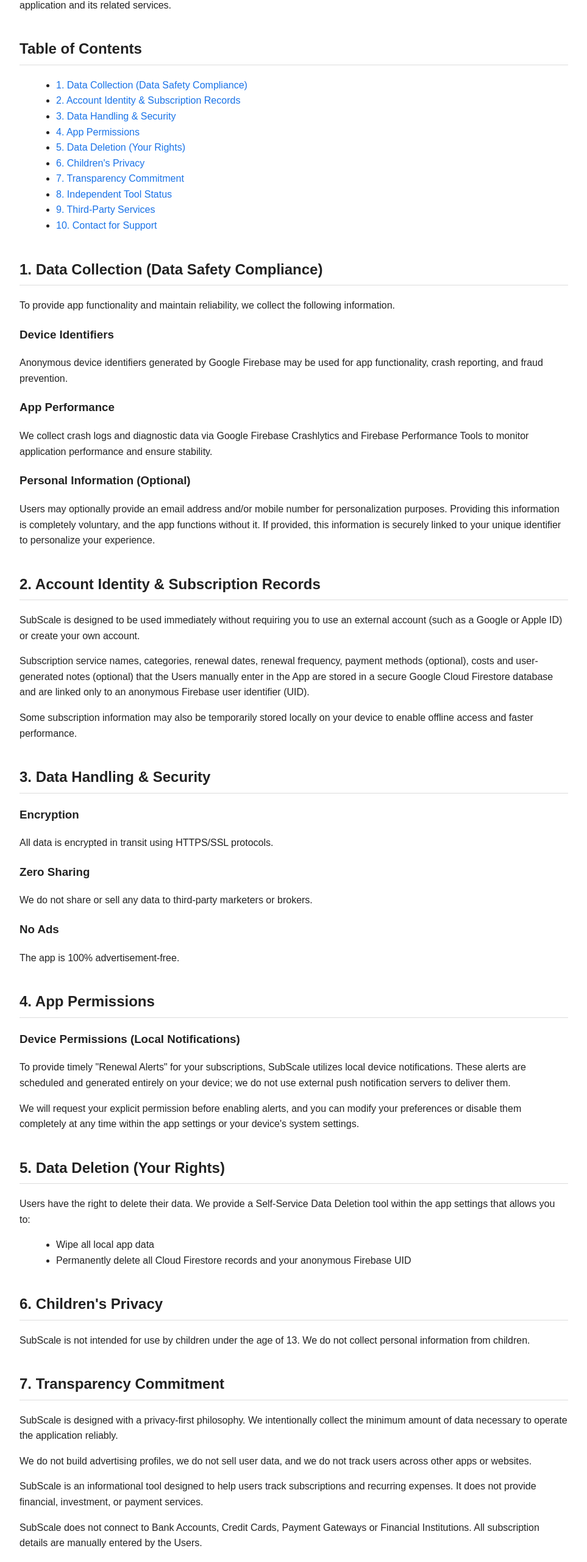
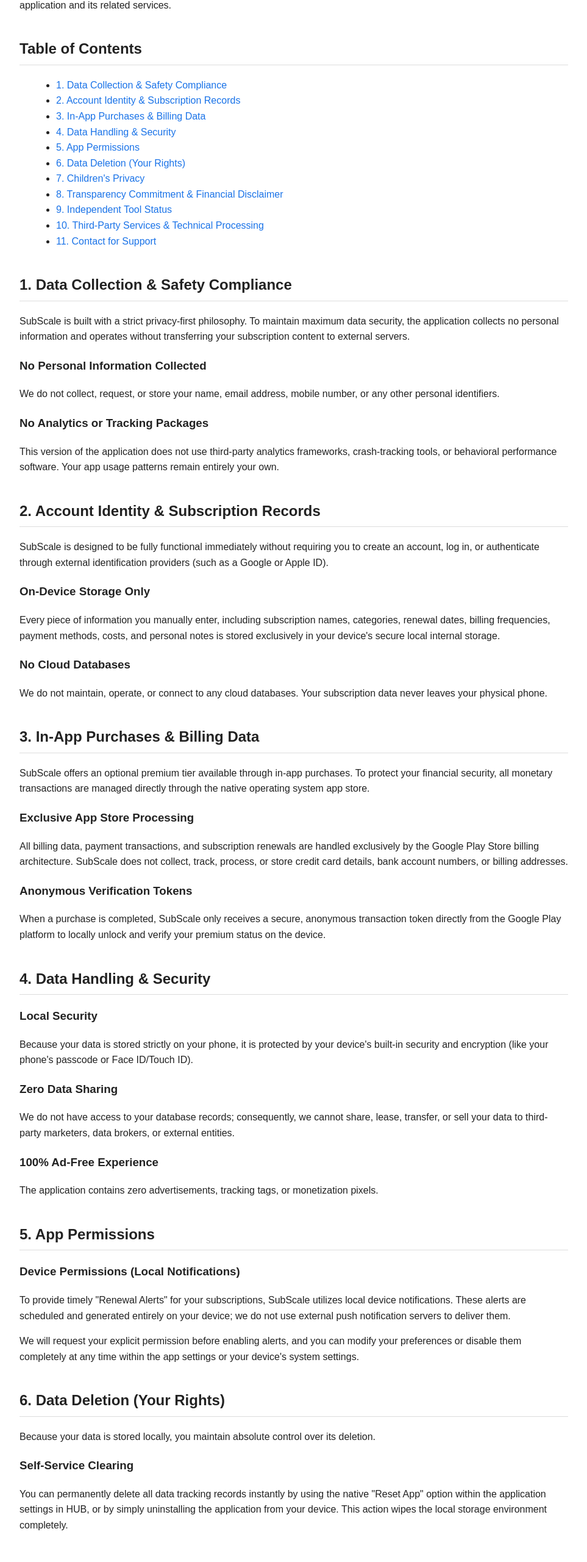
Before and after one commit to jigarshah1301/subscale-privacy, a plain HTML site: page index.html in a window 1280 px wide. Shown: the part 231-2792 px from the top of the page at 61% size, without its empty margins (158-1121 px from the left). Drawn offline with Linux system fonts and the light colour scheme.

Commit message:
Update privacy policy text for V2 premium launch
Update privacy policy text for V2 premium launch

```diff
--- a/index.html
+++ b/index.html
@@ -14,43 +14,19 @@ padding:40px;
 color:#222;
 }
 
-h1{
-text-align:center;
-}
-
-h2{
-margin-top:40px;
-border-bottom:1px solid #ddd;
-padding-bottom:6px;
-}
-
-h3{
-margin-top:20px;
-}
-
-ul{
-margin-left:20px;
-}
-
-.toc a{
-text-decoration:none;
-color:#1a73e8;
-}
-
-.footer{
-margin-top:60px;
-font-size:14px;
-color:#666;
-}
+h1{text-align:center;}
+h2{margin-top:40px;border-bottom:1px solid #ddd;padding-bottom:6px;}
+h3{margin-top:20px;}
+ul{margin-left:20px;}
+.toc a{text-decoration:none;color:#1a73e8;}
+.footer{margin-top:60px;font-size:14px;color:#666;}
 </style>
-
 </head>
-
 <body>
 
 <h1>SubScale Privacy Policy</h1>
 
-<p><strong>Last Updated:</strong> March 14, 2026</p>
+<p><strong>Last Updated:</strong> June 19, 2026</p>
 
 <p>
 This Privacy Policy describes how SubScale handles information when you use the SubScale mobile application.
@@ -58,192 +34,84 @@ By using the application, you acknowledge that you have read and understood this
 This policy applies only to the SubScale application and its related services.
 </p>
 
-
 <h2>Table of Contents</h2>
-
 <ul class="toc">
-<li><a href="#data">1. Data Collection (Data Safety Compliance)</a></li>
-<li><a href="#account">2. Account Identity & Subscription Records</a></li>
-<li><a href="#security">3. Data Handling & Security</a></li>
-<li><a href="#permissions">4. App Permissions</a></li>
-<li><a href="#deletion">5. Data Deletion (Your Rights)</a></li>
-<li><a href="#children">6. Children's Privacy</a></li>
-<li><a href="#transparency">7. Transparency Commitment</a></li>
-<li><a href="#independent">8. Independent Tool Status</a></li>
-<li><a href="#thirdparty">9. Third-Party Services</a></li>
-<li><a href="#contact">10. Contact for Support</a></li>
+<li><a href="#data">1. Data Collection &amp; Safety Compliance</a></li>
+<li><a href="#account">2. Account Identity &amp; Subscription Records</a></li>
+<li><a href="#billing">3. In-App Purchases &amp; Billing Data</a></li>
+<li><a href="#security">4. Data Handling &amp; Security</a></li>
+<li><a href="#permissions">5. App Permissions</a></li>
+<li><a href="#deletion">6. Data Deletion (Your Rights)</a></li>
+<li><a href="#children">7. Children's Privacy</a></li>
+<li><a href="#transparency">8. Transparency Commitment &amp; Financial Disclaimer</a></li>
+<li><a href="#independent">9. Independent Tool Status</a></li>
+<li><a href="#thirdparty">10. Third-Party Services &amp; Technical Processing</a></li>
+<li><a href="#contact">11. Contact for Support</a></li>
 </ul>
 
+<h2 id="data">1. Data Collection &amp; Safety Compliance</h2>
+<p>SubScale is built with a strict privacy-first philosophy. To maintain maximum data security, the application collects no personal information and operates without transferring your subscription content to external servers.</p>
+<h3>No Personal Information Collected</h3>
+<p>We do not collect, request, or store your name, email address, mobile number, or any other personal identifiers.</p>
+<h3>No Analytics or Tracking Packages</h3>
+<p>This version of the application does not use third-party analytics frameworks, crash-tracking tools, or behavioral performance software. Your app usage patterns remain entirely your own.</p>
 
-<h2 id="data">1. Data Collection (Data Safety Compliance)</h2>
+<h2 id="account">2. Account Identity &amp; Subscription Records</h2>
+<p>SubScale is designed to be fully functional immediately without requiring you to create an account, log in, or authenticate through external identification providers (such as a Google or Apple ID).</p>
+<h3>On-Device Storage Only</h3>
+<p>Every piece of information you manually enter, including subscription names, categories, renewal dates, billing frequencies, payment methods, costs, and personal notes is stored exclusively in your device's secure local internal storage.</p>
+<h3>No Cloud Databases</h3>
+<p>We do not maintain, operate, or connect to any cloud databases. Your subscription data never leaves your physical phone.</p>
 
-<p>To provide app functionality and maintain reliability, we collect the following information.</p>
+<h2 id="billing">3. In-App Purchases &amp; Billing Data</h2>
+<p>SubScale offers an optional premium tier available through in-app purchases. To protect your financial security, all monetary transactions are managed directly through the native operating system app store.</p>
+<h3>Exclusive App Store Processing</h3>
+<p>All billing data, payment transactions, and subscription renewals are handled exclusively by the Google Play Store billing architecture. SubScale does not collect, track, process, or store credit card details, bank account numbers, or billing addresses.</p>
+<h3>Anonymous Verification Tokens</h3>
+<p>When a purchase is completed, SubScale only receives a secure, anonymous transaction token directly from the Google Play platform to locally unlock and verify your premium status on the device.</p>
 
-<h3>Device Identifiers</h3>
-<p>
-Anonymous device identifiers generated by Google Firebase may be used for app functionality,
-crash reporting, and fraud prevention.
-</p>
+<h2 id="security">4. Data Handling &amp; Security</h2>
+<h3>Local Security</h3>
+<p>Because your data is stored strictly on your phone, it is protected by your device's built-in security and encryption (like your phone's passcode or Face ID/Touch ID).</p>
+<h3>Zero Data Sharing</h3>
+<p>We do not have access to your database records; consequently, we cannot share, lease, transfer, or sell your data to third-party marketers, data brokers, or external entities.</p>
+<h3>100% Ad-Free Experience</h3>
+<p>The application contains zero advertisements, tracking tags, or monetization pixels.</p>
 
-<h3>App Performance</h3>
-<p>
-We collect crash logs and diagnostic data via Google Firebase Crashlytics and Firebase Performance Tools
-to monitor application performance and ensure stability.
-</p>
+<h2 id="permissions">5. App Permissions</h2>
+<h3>Device Permissions (Local Notifications)</h3>
+<p>To provide timely "Renewal Alerts" for your subscriptions, SubScale utilizes local device notifications. These alerts are scheduled and generated entirely on your device; we do not use external push notification servers to deliver them.</p>
+<p>We will request your explicit permission before enabling alerts, and you can modify your preferences or disable them completely at any time within the app settings or your device's system settings.</p>
 
-<h3>Personal Information (Optional)</h3>
-<p>
-Users may optionally provide an email address and/or mobile number for personalization purposes.
-Providing this information is completely voluntary, and the app functions without it.
-If provided, this information is securely linked to your unique identifier to personalize your experience.
-</p>
+<h2 id="deletion">6. Data Deletion (Your Rights)</h2>
+<p>Because your data is stored locally, you maintain absolute control over its deletion.</p>
+<h3>Self-Service Clearing</h3>
+<p>You can permanently delete all data tracking records instantly by using the native "Reset App" option within the application settings in HUB, or by simply uninstalling the application from your device. This action wipes the local storage environment completely.</p>
 
+<h2 id="children">7. Children's Privacy</h2>
+<p>SubScale is not intended for use by children under the age of 13. We do not knowingly solicit or collect personal information from children, as the application functions entirely without personal user profiles.</p>
 
-<h2 id="account">2. Account Identity & Subscription Records</h2>
+<h2 id="transparency">8. Transparency Commitment &amp; Financial Disclaimer</h2>
+<p>SubScale is designed with a privacy-first philosophy. We intentionally collect the minimum amount of data necessary to operate the application reliably.</p>
+<p>We do not build advertising profiles, we do not sell user data, and we do not track users across other apps or websites.</p>
+<p>SubScale is an informational tool designed to help users track subscriptions and recurring expenses. It does not provide financial, investment, or payment services.</p>
+<p>SubScale does not connect to Bank Accounts, Credit Cards, Payment Gateways or Financial Institutions. All subscription details are manually entered by the Users.</p>
 
-<p>
-SubScale is designed to be used immediately without requiring you to use an external account
-(such as a Google or Apple ID) or create your own account.
-</p>
+<h2 id="independent">9. Independent Tool Status</h2>
+<p>SubScale is an independent subscription management tool. We use company logos and trademarks solely for the purpose of identifying subscription services for users.</p>
+<p>SubScale is not affiliated with, endorsed by, or sponsored by any of the trademark owners whose logos appear within the app. All trademarks remain the property of their respective owners.</p>
 
-<p>
-Subscription service names, categories, renewal dates, renewal frequency, payment methods (optional),
-costs and user-generated notes (optional) that the Users manually enter in the App are stored
-in a secure Google Cloud Firestore database and are linked only to an anonymous Firebase user
-identifier (UID).
-</p>
+<h2 id="thirdparty">10. Third-Party Services &amp; Technical Processing</h2>
+<p>SubScale may use trusted third-party services to support core app functionality and reliability. These services may process limited technical data necessary for their operation.</p>
+<p>We utilize Currency APIs - Frankfurter API and ExchangeRate-API for real time currency conversions.</p>
+<p>iTunes Search API (App Store Service) and Google S2 Favicon API are used to fetch Brand Logos.</p>
+<p>When these services are used, your device may temporarily communicate with their servers, which may result in the transmission of your IP address strictly for the purpose of fulfilling the requested functionality.</p>
 
-<p>
-Some subscription information may also be temporarily stored locally on your device to enable
-offline access and faster performance.
-</p>
+<h2 id="contact">11. Contact for Support</h2>
+<p>If you have any questions regarding this updated Privacy Policy statement, please contact:</p>
+<p><strong>Email:</strong> <a href="mailto:subscalesupport@gmail.com">subscalesupport@gmail.com</a></p>
 
-
-<h2 id="security">3. Data Handling & Security</h2>
-
-<h3>Encryption</h3>
-<p>All data is encrypted in transit using HTTPS/SSL protocols.</p>
-
-<h3>Zero Sharing</h3>
-<p>We do not share or sell any data to third-party marketers or brokers.</p>
-
-<h3>No Ads</h3>
-<p>The app is 100% advertisement-free.</p>
-
-
-<h2 id="permissions">4. App Permissions</h2>
-
-<h3>Device Permissions (Local Notifications)</h3>
-
-<p>
-To provide timely "Renewal Alerts" for your subscriptions, SubScale utilizes local device notifications.
-These alerts are scheduled and generated entirely on your device; we do not use external push
-notification servers to deliver them.
-</p>
-
-<p>
-We will request your explicit permission before enabling alerts, and you can modify your preferences
-or disable them completely at any time within the app settings or your device's system settings.
-</p>
-
-
-<h2 id="deletion">5. Data Deletion (Your Rights)</h2>
-
-<p>
-Users have the right to delete their data. We provide a Self-Service Data Deletion tool within
-the app settings that allows you to:
-</p>
-
-<ul>
-<li>Wipe all local app data</li>
-<li>Permanently delete all Cloud Firestore records and your anonymous Firebase UID</li>
-</ul>
-
-
-<h2 id="children">6. Children's Privacy</h2>
-
-<p>
-SubScale is not intended for use by children under the age of 13.
-We do not collect personal information from children.
-</p>
-
-
-<h2 id="transparency">7. Transparency Commitment</h2>
-
-<p>
-SubScale is designed with a privacy-first philosophy.
-We intentionally collect the minimum amount of data necessary to operate the application reliably.
-</p>
-
-<p>
-We do not build advertising profiles, we do not sell user data, and we do not track users across
-other apps or websites.
-</p>
-
-<p>
-SubScale is an informational tool designed to help users track subscriptions and recurring expenses.
-It does not provide financial, investment, or payment services.
-</p>
-
-<p>
-SubScale does not connect to Bank Accounts, Credit Cards, Payment Gateways or Financial Institutions.
-All subscription details are manually entered by the Users.
-</p>
-
-
-<h2 id="independent">8. Independent Tool Status</h2>
-
-<p>
-SubScale is an independent subscription management tool. We use company logos and trademarks solely
-for the purpose of identifying subscription services for users.
-</p>
-
-<p>
-SubScale is not affiliated with, endorsed by, or sponsored by any of the trademark owners whose
-logos appear within the app. All trademarks remain the property of their respective owners.
-</p>
-
-
-<h2 id="thirdparty">9. Third-Party Services</h2>
-
-<p>
-SubScale may use trusted third-party services to support core app functionality and reliability.
-These services may process limited technical data necessary for their operation.
-</p>
-
-<p><strong>SubScale currently uses Google Firebase services:</strong></p>
-
-<ul>
-<li>Firebase Authentication (Anonymous UID)</li>
-<li>Firebase Cloud Firestore (Secure Data Storage)</li>
-<li>Firebase Crashlytics (Crash Reporting)</li>
-<li>Firebase Performance Tool (Performance Monitoring)</li>
-</ul>
-
-<p>
-We utilize Currency APIs — Frankfurter API and ExchangeRate-API for real time currency conversions.
-</p>
-
-<p>
-iTunes Search API (App Store Service) and Google S2 Favicon API are used to fetch Brand Logos.
-</p>
-
-<p>
-When these services are used, your device may temporarily communicate with their servers,
-which may result in the transmission of your IP address strictly for the purpose of fulfilling
-the requested functionality.
-</p>
-
-
-<h2 id="contact">10. Contact for Support</h2>
-
-<p>If you have any questions regarding this Privacy Policy, please contact:</p>
-
-<p><strong>Email:</strong> jigarshah1301@gmail.com</p>
-
-<div class="footer">
-© 2026 SubScale
-</div>
+<div class="footer">© 2026 SubScale</div>
 
 </body>
 </html>
```
